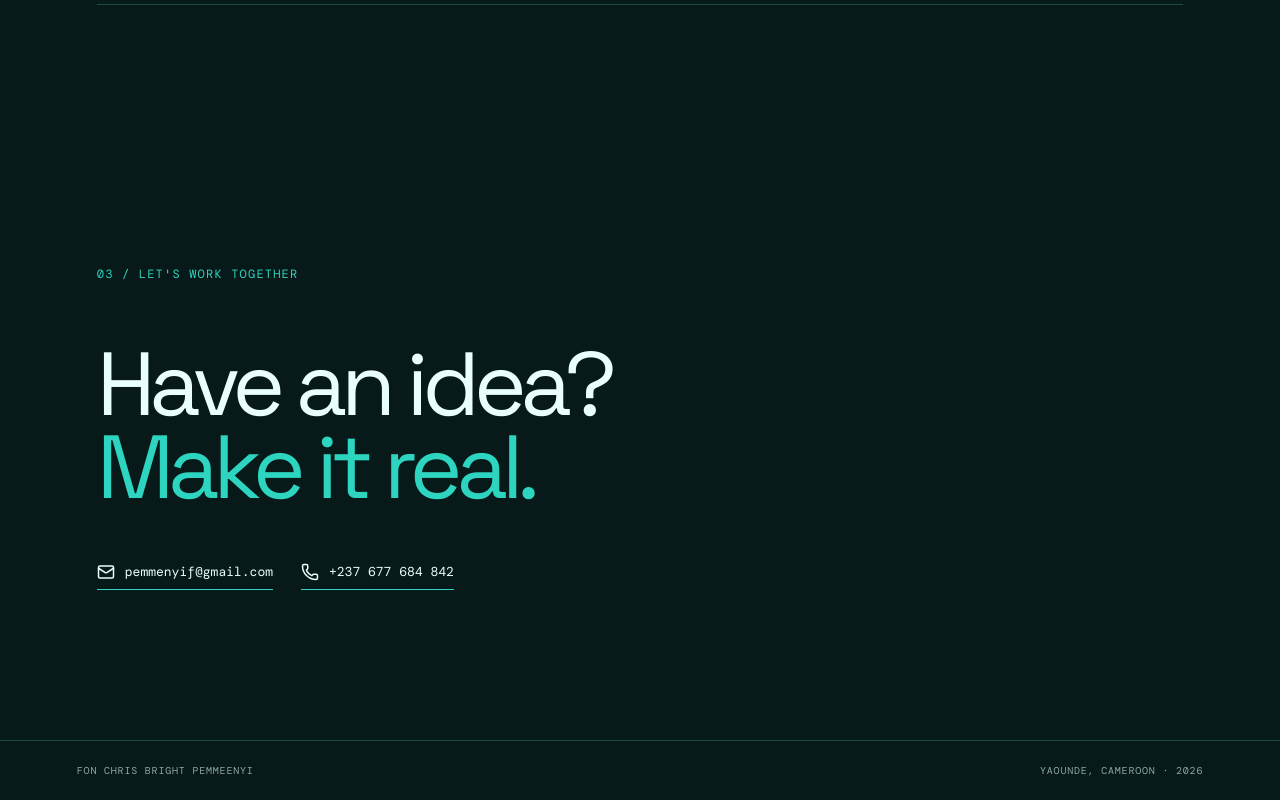
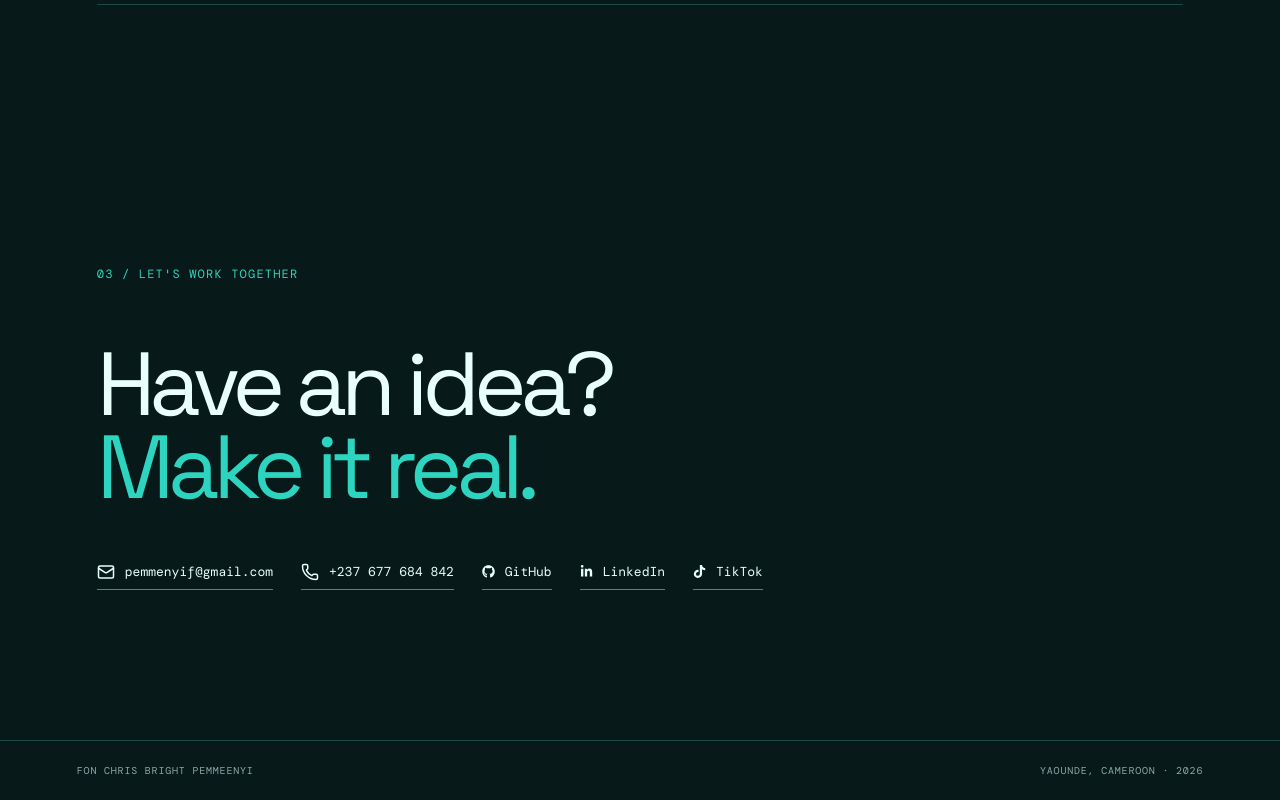
Before and after one commit to Fonchris/personalportfolio, a React app: page / in a window 1280 px wide. Shown: the part 2671-3471 px from the top of the page. Built offline with nearby package versions, Linux system fonts and the light colour scheme; the HTML template or start-up script is replaced by a standard one.

Commit message:
added social media links

```diff
--- a/package.json
+++ b/package.json
@@ -15,6 +15,7 @@
     "lucide-react": "^1.48.0",
     "react": "^19.2.8",
     "react-dom": "^19.2.8",
+    "react-icons": "^5.7.0",
     "tailwindcss": "^4.3.3"
   },
   "devDependencies": {
--- a/src/components/ui/portfolio-hero.tsx
+++ b/src/components/ui/portfolio-hero.tsx
@@ -1,5 +1,6 @@
 import { useEffect, useMemo, useRef, useState } from 'react'
 import { ArrowDownRight, ChevronDown, Mail, Menu, Phone, X } from 'lucide-react'
+import { FaGithub, FaLinkedinIn, FaTiktok } from 'react-icons/fa6'
 import heroImage from '@/assets/heroimage.jpeg'
 import Hero17 from '@/components/ui/hero-17'
 
@@ -132,7 +133,13 @@ export default function PortfolioHero() {
         <section id="contact" className="contact-section">
           <p className="eyebrow">03 / LET&apos;S WORK TOGETHER</p>
           <h2>Have an idea?<br /><em>Make it real.</em></h2>
-          <div className="contact-links"><a href="mailto:pemmenyif@gmail.com"><Mail size={18} />pemmenyif@gmail.com</a><a href="tel:+237677684842"><Phone size={18} />+237 677 684 842</a></div>
+          <div className="contact-links">
+            <a href="mailto:pemmenyif@gmail.com"><Mail size={18} />pemmenyif@gmail.com</a>
+            <a href="tel:+237677684842"><Phone size={18} />+237 677 684 842</a>
+            <a href="https://github.com/Fonchris" target="_blank" rel="noreferrer"><FaGithub aria-hidden="true" />GitHub</a>
+            <a href="https://www.linkedin.com/in/fon-chris-bright-pemmenyi-2aa328262/" target="_blank" rel="noreferrer"><FaLinkedinIn aria-hidden="true" />LinkedIn</a>
+            <a href="https://www.tiktok.com/@orientaa1" target="_blank" rel="noreferrer"><FaTiktok aria-hidden="true" />TikTok</a>
+          </div>
         </section>
       </main>
       <footer><span>FON CHRIS BRIGHT PEMMEENYI</span><span>YAOUNDE, CAMEROON · 2026</span></footer>
--- a/src/index.css
+++ b/src/index.css
@@ -68,7 +68,7 @@ em { color: var(--lime); font-style: normal; }
 .contact-section { padding-bottom: 150px; }
 .contact-section h2 { margin: 60px 0 54px; }
 .contact-links { display: flex; flex-wrap: wrap; gap: 28px; font-family: 'DM Mono', monospace; font-size: 13px; }
-.contact-links a { display: inline-flex; align-items: center; gap: 10px; border-bottom: 1px solid var(--lime); padding-bottom: 8px; }
+.contact-links a { display: inline-flex; align-items: center; gap: 10px; border-bottom: 1px solid color-mix(in srgb, var(--lime) 70%, transparent); padding-bottom: 8px; color: var(--ink); transition: color .25s, border-color .25s; }
 .contact-links a:hover { color: var(--lime); }
 footer { display: flex; justify-content: space-between; padding: 22px clamp(24px, 6vw, 90px); border-top: 1px solid #1b4a46; color: var(--muted); font-family: 'DM Mono', monospace; font-size: 10px; letter-spacing: .08em; }
 @media (max-width: 700px) { .site-header { padding: 20px; } .about-grid { grid-template-columns: 1fr; gap: 40px; margin-top: 40px; } .content-section, .contact-section { padding-top: 90px; padding-bottom: 90px; } .section-heading span { display: none; } footer { display: grid; gap: 8px; } }
```
Also changed, not shown: 1 other file (tests, documents, lock files or other folders).
